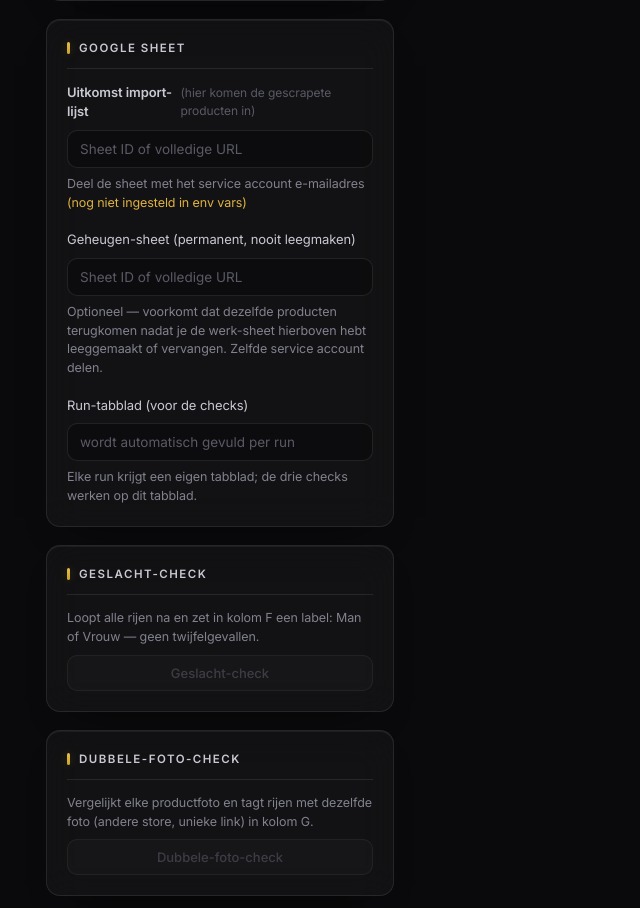
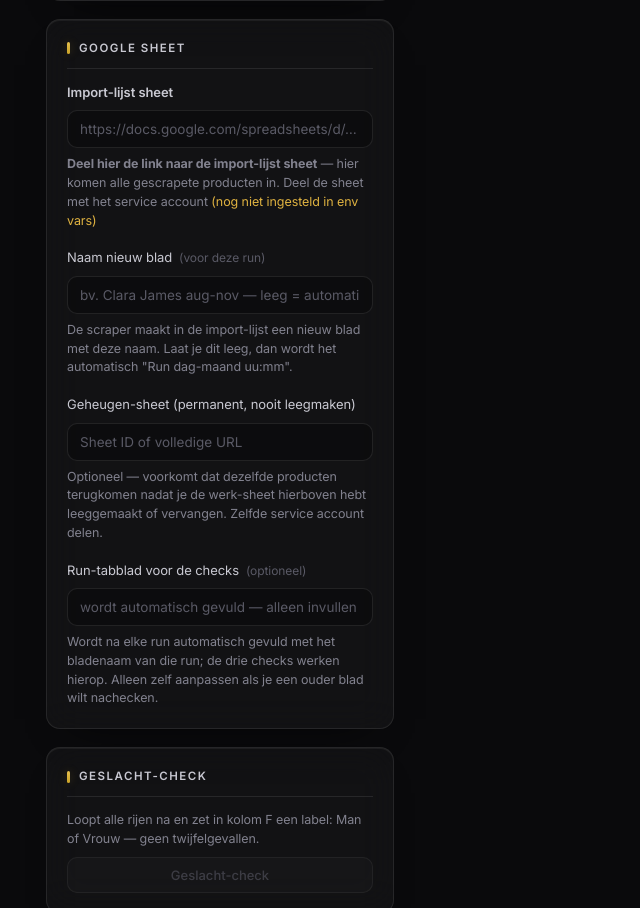
Before and after one commit to Attohcommerce/Attoh-tools, a Next.js app: page /scraper in a window 1280 px wide. Shown: the part 1157-2065 px from the top of the page, without its empty margins (0-640 px from the left). Built offline with nearby package versions, Linux system fonts and the light colour scheme.

Commit message:
Google Sheet-sectie duidelijker

```diff
--- a/app/scraper/page.js
+++ b/app/scraper/page.js
@@ -9,6 +9,7 @@ const LS = {
   workSheet: "sa_sheet_work",
   memSheet: "sa_sheet_memory",
   runTab: "sa_run_tab",
+  newTab: "sa_new_tab",
   orgSheet: "sa_org_sheet",
   orgTab: "sa_org_tab",
 };
@@ -78,6 +79,7 @@ export default function ScraperPage() {
   const [workSheet, setWorkSheet] = useState("");
   const [memSheet, setMemSheet] = useState("");
   const [runTab, setRunTab] = useState("");
+  const [newTabName, setNewTabName] = useState("");
   const [saEmail, setSaEmail] = useState(null);
   // Verdeling (Collection & Product organization) inladen
   const [orgSheet, setOrgSheet] = useState("");
@@ -104,6 +106,7 @@ export default function ScraperPage() {
     setWorkSheet(load(LS.workSheet, ""));
     setMemSheet(load(LS.memSheet, ""));
     setRunTab(load(LS.runTab, ""));
+    setNewTabName(load(LS.newTab, ""));
     setOrgSheet(load(LS.orgSheet, ""));
     setOrgTab(load(LS.orgTab, "Collection & Product organization"));
     fetch("/api/sheets", {
@@ -281,9 +284,11 @@ export default function ScraperPage() {
     setRunning(true);
     setLogs([]);
     try {
-      // Elke run een eigen, schoon tabblad in het werkboek
+      // Elke run een eigen, schoon tabblad in het werkboek.
+      // Eigen bladnaam ingevuld? Die gebruiken — anders automatisch "Run d-m uu:mm".
       const d = new Date();
-      const runTitle = `Run ${d.getDate()}-${d.getMonth() + 1} ${String(d.getHours()).padStart(2, "0")}:${String(d.getMinutes()).padStart(2, "0")}`;
+      const autoTitle = `Run ${d.getDate()}-${d.getMonth() + 1} ${String(d.getHours()).padStart(2, "0")}:${String(d.getMinutes()).padStart(2, "0")}`;
+      const runTitle = newTabName.trim() || autoTitle;
       const tabRes = await sheetsCall({
         action: "createTab",
         sheetId: workSheet,
@@ -644,16 +649,17 @@ export default function ScraperPage() {
             <div className="card">
               <h2>Google Sheet</h2>
               <div className="field-label" style={{ marginTop: 0 }}>
-                Uitkomst import-lijst <span className="opt">(hier komen de gescrapete producten in)</span>
+                Import-lijst sheet
               </div>
               <input
                 type="text"
-                placeholder="Sheet ID of volledige URL"
+                placeholder="https://docs.google.com/spreadsheets/d/…"
                 value={workSheet}
                 onChange={(e) => saveSheets(e.target.value, memSheet)}
               />
               <div className="hint">
-                Deel de sheet met het service account e-mailadres
+                <strong>Deel hier de link naar de import-lijst sheet</strong> — hier komen alle gescrapete
+                producten in. Deel de sheet met het service account
                 {saEmail ? (
                   <>
                     {": "}
@@ -662,6 +668,22 @@ export default function ScraperPage() {
                 ) : (
                   <span style={{ color: "var(--warn)" }}> (nog niet ingesteld in env vars)</span>
                 )}
+              </div>
+              <div className="field-label" style={{ fontWeight: 400, fontSize: 13 }}>
+                Naam nieuw blad <span className="opt">(voor deze run)</span>
+              </div>
+              <input
+                type="text"
+                placeholder="bv. Clara James aug-nov — leeg = automatisch Run-naam"
+                value={newTabName}
+                onChange={(e) => {
+                  setNewTabName(e.target.value);
+                  save(LS.newTab, e.target.value);
+                }}
+              />
+              <div className="hint">
+                De scraper maakt in de import-lijst een nieuw blad met deze naam. Laat je dit leeg, dan wordt het
+                automatisch "Run dag-maand uu:mm".
               </div>
               <div className="field-label" style={{ fontWeight: 400, fontSize: 13 }}>
                 Geheugen-sheet (permanent, nooit leegmaken)
@@ -677,11 +699,11 @@ export default function ScraperPage() {
                 leeggemaakt of vervangen. Zelfde service account delen.
               </div>
               <div className="field-label" style={{ fontWeight: 400, fontSize: 13 }}>
-                Run-tabblad (voor de checks)
+                Run-tabblad voor de checks <span className="opt">(optioneel)</span>
               </div>
               <input
                 type="text"
-                placeholder="wordt automatisch gevuld per run"
+                placeholder="wordt automatisch gevuld — alleen invullen om een ouder blad te checken"
                 value={runTab}
                 onChange={(e) => {
                   setRunTab(e.target.value);
@@ -689,7 +711,8 @@ export default function ScraperPage() {
                 }}
               />
               <div className="hint">
-                Elke run krijgt een eigen tabblad; de drie checks werken op dit tabblad.
+                Wordt na elke run automatisch gevuld met het bladenaam van die run; de drie checks werken hierop.
+                Alleen zelf aanpassen als je een ouder blad wilt nachecken.
               </div>
             </div>
 
```
